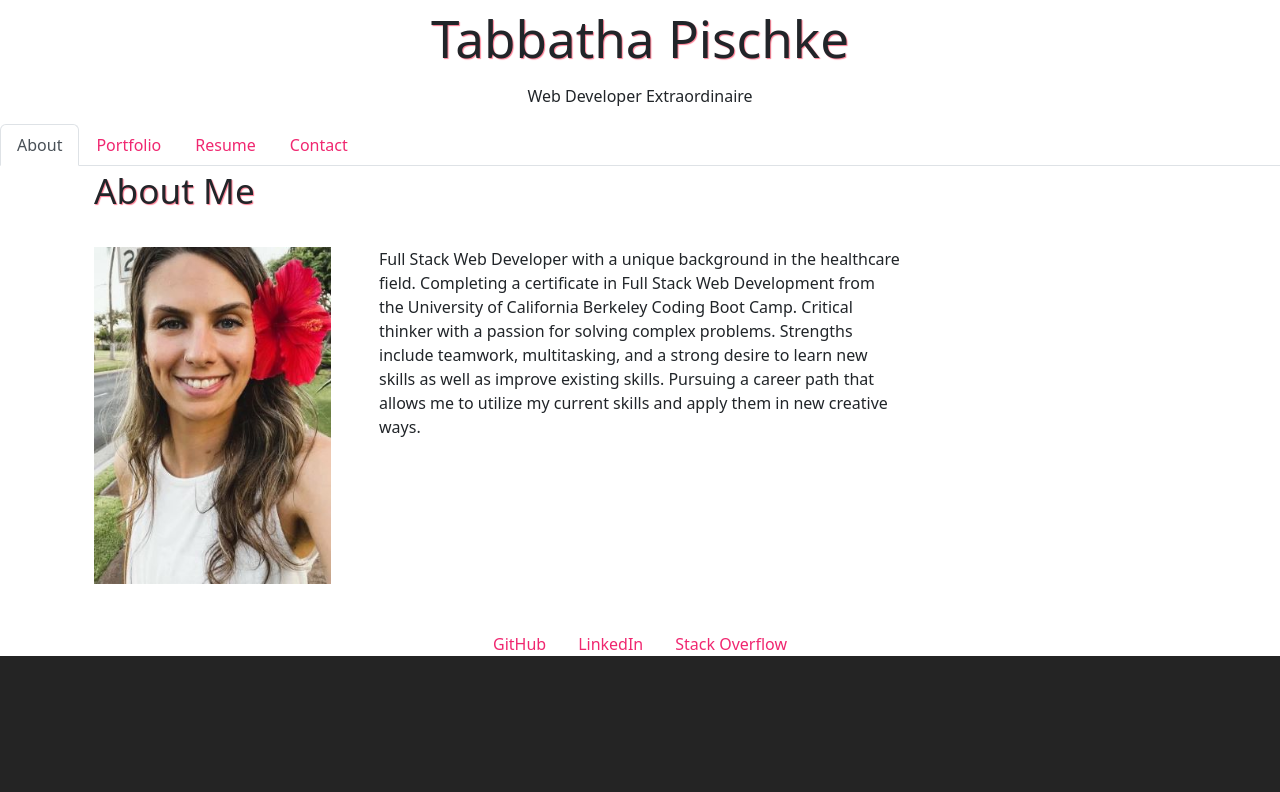
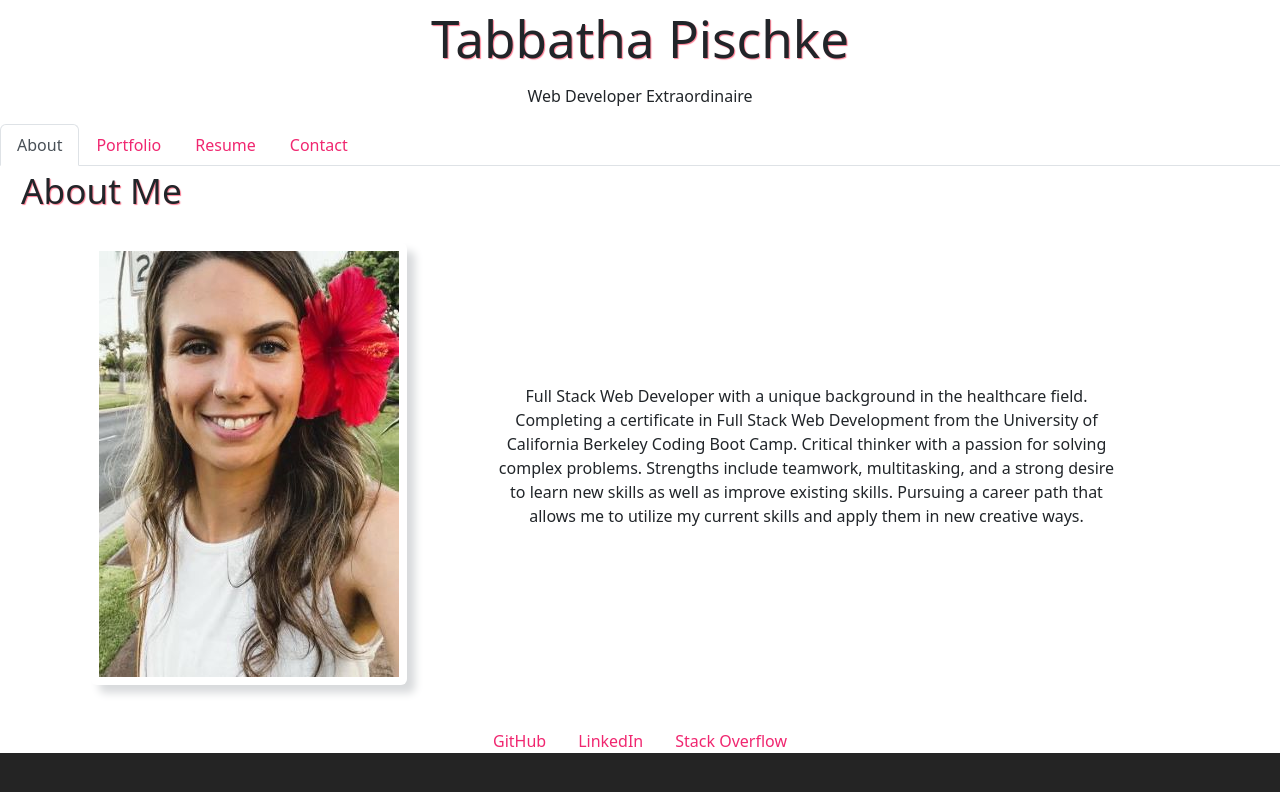
Before and after one commit to tabbdacat/react-professional-portfolio, a React (Vite) app: page / in a window 1280 px wide. Shown: the top 792 px of the page. Built offline with nearby package versions, Linux system fonts and the light colour scheme.

Commit message:
adjust display on img and bio on About page

```diff
--- a/src/index.css
+++ b/src/index.css
@@ -41,7 +41,7 @@ h3 {
   font-size: 200%;
 }
 
-.card {
+.card , .pic-me {
   border-style: hidden;
   box-shadow: 8px 8px 8px #d8dadc;
   margin: 20px;
--- a/src/pages/About.jsx
+++ b/src/pages/About.jsx
@@ -2,15 +2,19 @@ import mePhoto from '../assets/images/me-2024.jpg';
 
 export default function About() {
     return (
-        <div className="container px-4">
-        <div className="row gx-5">
-            <h3>About Me</h3>
-            <img src={mePhoto} className="rounded col-3 p-4" alt="Photo of Tabbatha"></img>
-            <p className="col-6 p-4">
-                Full Stack Web Developer with a unique background in the healthcare field. Completing a certificate in Full Stack Web Development from the University of California Berkeley Coding Boot Camp. Critical thinker with a passion for solving complex problems. Strengths include teamwork, multitasking, and a strong desire to learn new skills as well as improve existing skills. Pursuing a career path that allows me to utilize my current skills and apply them in new creative ways.
+        <div>
+                <h3>About Me</h3>
+                <div className="container row  text-center">
+                <div className="col">
+                    <img src={mePhoto} className="pic-me img-fluid rounded col p-2" alt="Photo of Tabbatha"></img>
+                </div>
+                <div className="col-lg-7 col-md-5 my-auto ">
+                    <p>
+                        Full Stack Web Developer with a unique background in the healthcare field. Completing a certificate in Full Stack Web Development from the University of California Berkeley Coding Boot Camp. Critical thinker with a passion for solving complex problems. Strengths include teamwork, multitasking, and a strong desire to learn new skills as well as improve existing skills. Pursuing a career path that allows me to utilize my current skills and apply them in new creative ways.
 
-            </p>
-        </div>
+                    </p>
+                </div>
+                </div>
         </div>
     );
 }
```
